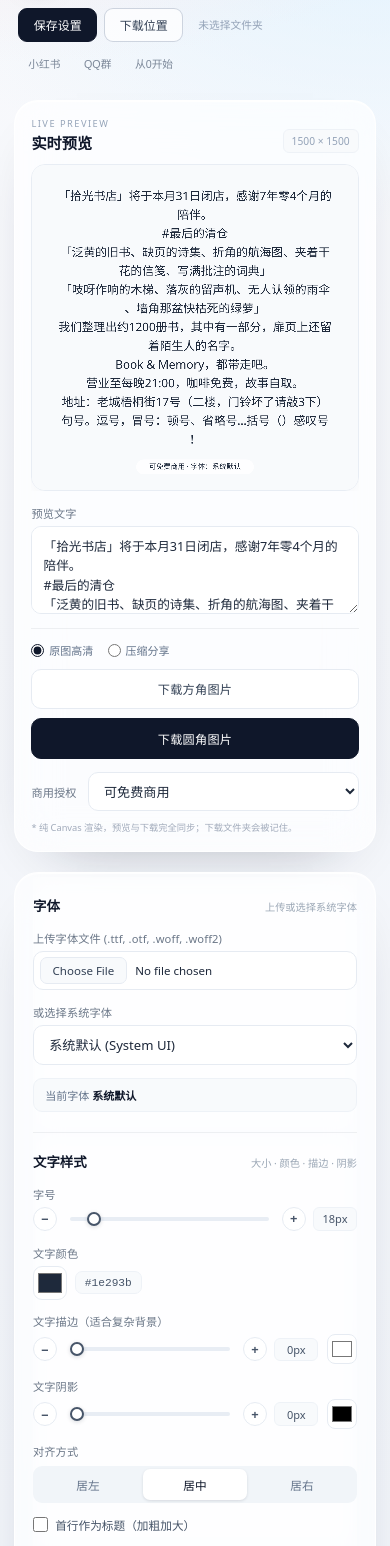
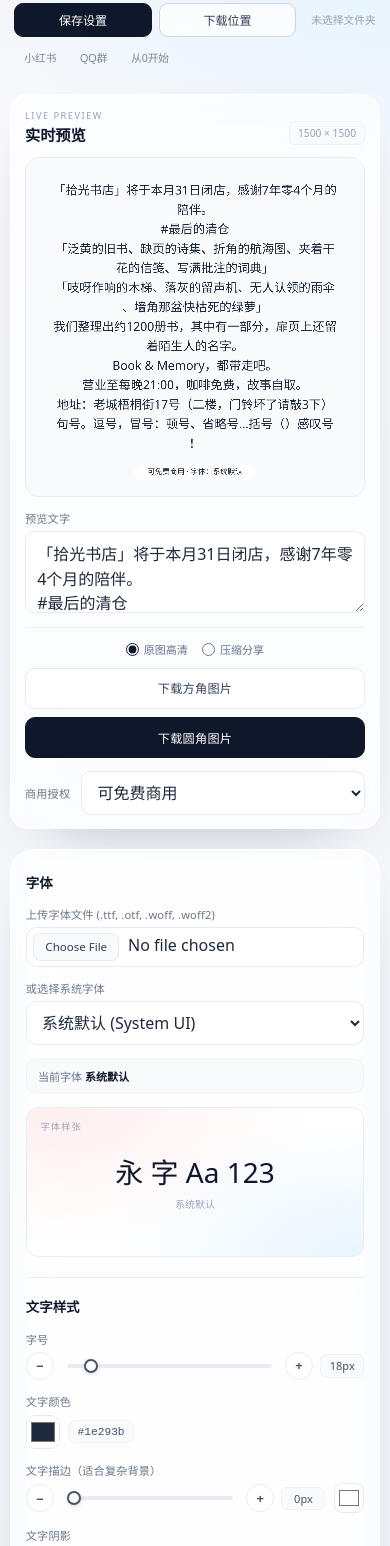
Before and after one commit to 1874yy/ztylxgj, a plain HTML site: page index.html in a window 390 px wide. Shown: the part 78-1624 px from the top of the page. Drawn offline with Linux system fonts and the light colour scheme.

Commit message:
Update index.html

```diff
--- a/index.html
+++ b/index.html
@@ -1098,6 +1098,113 @@
       .brand h1 { font-size: 1.35rem; }
       .preview-panel { padding: 1rem; }
       .preview-head h2 { font-size: 0.95rem; }
+    }
+
+
+    /* 字体样张 */
+    .font-specimen {
+      position: relative;
+      margin-top: 0.9rem;
+      min-height: 190px;
+      padding: 1.1rem 0.9rem 0.9rem;
+      border: 1px solid #e8edf4;
+      border-radius: 12px;
+      background:
+        radial-gradient(420px 220px at 8% 0%, rgba(253, 226, 228, 0.55), transparent 62%),
+        radial-gradient(420px 220px at 100% 100%, rgba(224, 242, 254, 0.7), transparent 62%),
+        #fff;
+      display: flex;
+      flex-direction: column;
+      align-items: center;
+      justify-content: center;
+      gap: 0.45rem;
+      overflow: hidden;
+      text-align: center;
+    }
+    .font-specimen-label {
+      position: absolute;
+      top: 0.7rem;
+      left: 0.85rem;
+      font-size: 0.58rem;
+      letter-spacing: 0.12em;
+      text-transform: uppercase;
+      color: #9aa6b5;
+    }
+    .font-specimen-text {
+      max-width: 100%;
+      font-size: 2.2rem;
+      line-height: 1.15;
+      color: var(--ink);
+      white-space: nowrap;
+      overflow: hidden;
+      text-overflow: ellipsis;
+    }
+    .font-specimen-meta { font-size: 0.62rem; color: #9aa6b5; }
+
+    /* 晕染背景色：预设 + 自定义两栏 */
+    #gradientCollapseContent.open {
+      display: grid;
+      grid-template-columns: minmax(0, 1.05fr) minmax(0, 0.95fr);
+      gap: 1.1rem 1.2rem;
+      align-items: start;
+    }
+    .gradient-presets .mini-note { margin-bottom: 0.5rem; }
+    .gradient-presets .gradient-grid { margin-top: 0; }
+    .custom-gradient-box {
+      display: grid;
+      grid-template-columns: minmax(0, 1fr) 104px;
+      gap: 0.55rem 0.65rem;
+      align-items: center;
+      margin-top: 0;
+      padding-top: 0;
+      border-top: 0;
+    }
+    .custom-gradient-box .mini-note { grid-column: 1 / -1; margin-bottom: 0; }
+    .custom-gradient-box .custom-color-group { grid-column: 1; margin-top: 0; }
+    .custom-gradient-preview {
+      grid-column: 2;
+      grid-row: 2;
+      height: 44px;
+      border: 1px solid #e8edf4;
+      border-radius: 9px;
+      background: linear-gradient(135deg, #fde2e4, #c1dfe8, #e0f2fe, #fef3c7, #e9d5ff);
+      box-shadow: inset 0 1px 3px rgba(15, 23, 42, 0.06);
+    }
+    .custom-gradient-box .color-checkbox-group { grid-column: 1 / -1; margin-top: 0.15rem; }
+    .custom-gradient-box .generate-btn { grid-column: 1 / -1; margin-top: 0.15rem; }
+
+    /* 下载清晰度居中 */
+    .download-options { justify-content: center; }
+
+    @media (max-width: 760px) {
+      #gradientCollapseContent.open { grid-template-columns: 1fr; }
+      .custom-gradient-box { grid-template-columns: minmax(0, 1fr) 96px; }
+      .font-specimen { min-height: 160px; }
+      .font-specimen-text { font-size: 1.9rem; }
+    }
+    @media (max-width: 560px) {
+      body { padding: 0.9rem 0.65rem 1.6rem; }
+      .brand-mark { width: 38px; height: 38px; border-radius: 12px; font-size: 1rem; }
+      .brand h1 { font-size: 1.22rem; }
+      .brand p { font-size: 0.64rem; }
+      .header-actions { width: 100%; }
+      .save-settings-btn, .path-btn { flex: 1; }
+      .path-status { max-width: 100%; }
+      .settings-panel { padding: 0.2rem 0.9rem; }
+      .preview-panel { padding: 0.85rem; border-radius: 18px; }
+      .preview-text textarea { height: 82px; }
+      .section-note { display: none; }
+      .font-specimen { min-height: 150px; }
+      .font-specimen-text { font-size: 1.75rem; }
+      .custom-gradient-box { grid-template-columns: minmax(0, 1fr) 88px; }
+      .range-btn { width: 28px; height: 28px; }
+      .settings-panel input[type="text"],
+      .settings-panel input[type="file"],
+      .settings-panel .field select,
+      .settings-panel textarea,
+      .preview-panel textarea,
+      .export-row select,
+      .preset-trigger { font-size: 16px; }
     }
 
   </style>
@@ -1161,6 +1268,11 @@
             </select>
           </div>
           <div class="font-status">当前字体 <span id="currentFontName">系统默认</span></div>
+          <div class="font-specimen">
+            <div class="font-specimen-label">字体样张</div>
+            <div class="font-specimen-text" id="fontSpecimenText">永 字 Aa 123</div>
+            <div class="font-specimen-meta"><span id="fontSpecimenName">系统默认</span></div>
+          </div>
         </section>
 
         <!-- 文字样式 -->
@@ -1251,10 +1363,12 @@
             <span class="collapse-icon" id="gradientCollapseIcon">▾</span>
           </button>
           <div class="collapse-content" id="gradientCollapseContent">
-            <p class="mini-note">点击选择预设晕染背景（会覆盖背景图）</p>
-            <div class="gradient-grid" id="gradientGrid"></div>
+            <div class="gradient-presets">
+              <p class="mini-note">预设晕染（点击即应用）</p>
+              <div class="gradient-grid" id="gradientGrid"></div>
+            </div>
             <div class="custom-gradient-box">
-              <p class="mini-note">自定义晕染色彩</p>
+              <p class="mini-note">自定义晕染</p>
               <div class="custom-color-group">
                 <input type="color" id="customColor1" value="#fde2e4" title="颜色 1">
                 <input type="color" id="customColor2" value="#c1dfe8" title="颜色 2">
@@ -1262,6 +1376,7 @@
                 <input type="color" id="customColor4" value="#fef3c7" title="颜色 4">
                 <input type="color" id="customColor5" value="#e9d5ff" title="颜色 5">
               </div>
+              <div class="custom-gradient-preview" id="customGradientPreview" title="自定义晕染预览"></div>
               <div class="color-checkbox-group">
                 <label><input type="checkbox" id="useColor1" checked>颜色1</label>
                 <label><input type="checkbox" id="useColor2" checked>颜色2</label>
@@ -1353,7 +1468,6 @@
                 <option value="未知">未知 (隐藏此项)</option>
               </select>
             </div>
-            <p class="footnote">* 纯 Canvas 渲染，预览与下载完全同步；下载文件夹会被记住。</p>
           </div>
         </div>
       </section>
@@ -1394,6 +1508,8 @@
       const fontFileInput = document.getElementById('fontFileInput');
       const systemFontSelect = document.getElementById('systemFontSelect');
       const currentFontNameSpan = document.getElementById('currentFontName');
+      const fontSpecimenText = document.getElementById('fontSpecimenText');
+      const fontSpecimenName = document.getElementById('fontSpecimenName');
       const fontSizeRange = document.getElementById('fontSizeRange');
       const fontSizeValue = document.getElementById('fontSizeValue');
       const textColorPicker = document.getElementById('textColorPicker');
@@ -1463,8 +1579,31 @@
       const useColor3 = document.getElementById('useColor3');
       const useColor4 = document.getElementById('useColor4');
       const useColor5 = document.getElementById('useColor5');
+      const customColorInputs = [customColor1, customColor2, customColor3, customColor4, customColor5];
+      const customColorChecks = [useColor1, useColor2, useColor3, useColor4, useColor5];
+      const customGradientPreview = document.getElementById('customGradientPreview');
 
       const generateCustomGradientBtn = document.getElementById('generateCustomGradientBtn');
+
+      function updateCustomGradientPreview() {
+        if (!customGradientPreview) return;
+        const colors = [];
+        for (let i = 0; i < customColorInputs.length; i++) {
+          if (customColorChecks[i].checked) colors.push(customColorInputs[i].value);
+        }
+        if (colors.length === 0) {
+          customGradientPreview.style.background = '#f1f5f9';
+          customGradientPreview.classList.add('is-empty');
+        } else {
+          customGradientPreview.style.background = `linear-gradient(135deg, ${colors.join(', ')})`;
+          customGradientPreview.classList.remove('is-empty');
+        }
+      }
+      customColorInputs.forEach(function(input, index) {
+        input.addEventListener('input', updateCustomGradientPreview);
+        customColorChecks[index].addEventListener('change', updateCustomGradientPreview);
+      });
+      updateCustomGradientPreview();
 
       const cropModal = document.getElementById('cropModal');
       const cropperWrapper = document.getElementById('cropperWrapper');
@@ -1998,9 +2137,15 @@
         }
       }
 
+      function updateFontSpecimen() {
+        if (!fontSpecimenText) return;
+        fontSpecimenText.style.fontFamily = currentFontFamily;
+        if (fontSpecimenName) fontSpecimenName.textContent = currentFontDisplayName;
+      }
+
       async function drawPreviewCanvas() {
         if (!ctxMain) return;
-
+        updateFontSpecimen();
         try {
           await document.fonts.load(`16px ${currentFontFamily}`);
         } catch(e) {}
@@ -2879,6 +3024,7 @@
             useColor4.checked = settings.useColors[3];
             useColor5.checked = settings.useColors[4];
           }
+          updateCustomGradientPreview();
 
           if (settings.align) {
             currentAlign = settings.align;
```
